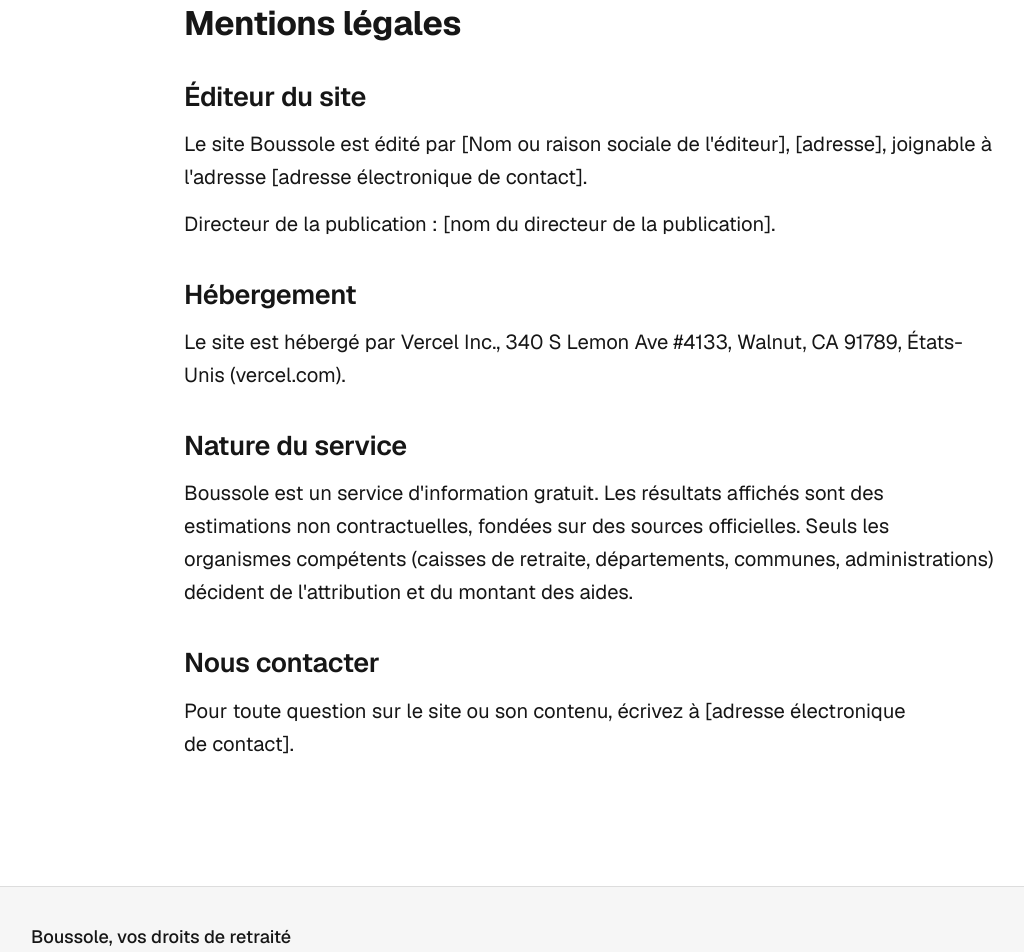
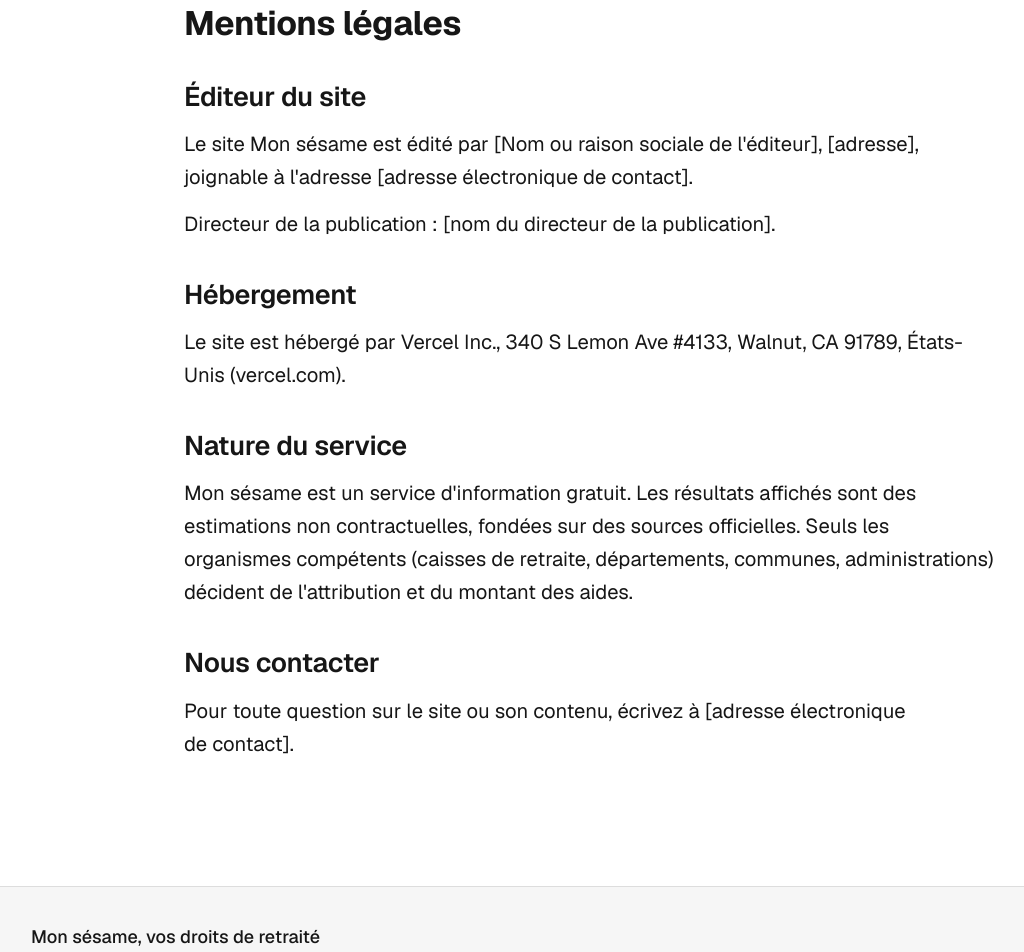
Before and after one commit to Nctrn17/mon-sesame, a Next.js app in the folder web/: page /mentions-legales in a window 1280 px wide. Shown: the part 120-1072 px from the top of the page, without its empty margins (51-1075 px from the left). Built offline with nearby package versions, Linux system fonts and the light colour scheme; no server answers.

Commit message:
feat: renommage du service en Mon sesame

```diff
--- a/web/src/app/accessibilite/page.tsx
+++ b/web/src/app/accessibilite/page.tsx
@@ -1,8 +1,8 @@
 import type { Metadata } from "next";
 
 export const metadata: Metadata = {
-  title: "Accessibilité : Boussole",
-  description: "Engagement d'accessibilité du service Boussole.",
+  title: "Accessibilité : Mon sésame",
+  description: "Engagement d'accessibilité du service Mon sésame.",
 };
 
 export default function AccessibilitePage() {
@@ -11,7 +11,7 @@ export default function AccessibilitePage() {
       <h1 className="text-3xl font-bold text-foreground">Accessibilité</h1>
 
       <p className="mt-4 text-lg leading-relaxed">
-        Boussole s&apos;adresse d&apos;abord aux personnes retraitées et à leurs proches. Le
+        Mon sésame s&apos;adresse d&apos;abord aux personnes retraitées et à leurs proches. Le
         site est conçu pour être lisible et utilisable par le plus grand nombre : texte
         agrandi par défaut, contrastes élevés, navigation possible entièrement au clavier,
         compatibilité avec les lecteurs d&apos;écran, respect du réglage « réduire les
--- a/web/src/app/confidentialite/page.tsx
+++ b/web/src/app/confidentialite/page.tsx
@@ -1,9 +1,9 @@
 import type { Metadata } from "next";
 
 export const metadata: Metadata = {
-  title: "Données personnelles : Boussole",
+  title: "Données personnelles : Mon sésame",
   description:
-    "Ce que Boussole fait de vos réponses : rien n'est conservé, aucun compte n'est requis.",
+    "Ce que Mon sésame fait de vos réponses : rien n'est conservé, aucun compte n'est requis.",
 };
 
 export default function ConfidentialitePage() {
@@ -12,7 +12,7 @@ export default function ConfidentialitePage() {
       <h1 className="text-3xl font-bold text-foreground">Vos données personnelles</h1>
 
       <p className="mt-4 text-lg leading-relaxed">
-        Boussole est conçu pour fonctionner sans conserver vos informations. Cette page
+        Mon sésame est conçu pour fonctionner sans conserver vos informations. Cette page
         explique simplement ce qui se passe quand vous utilisez le simulateur.
       </p>
 
--- a/web/src/app/mentions-legales/page.tsx
+++ b/web/src/app/mentions-legales/page.tsx
@@ -1,8 +1,8 @@
 import type { Metadata } from "next";
 
 export const metadata: Metadata = {
-  title: "Mentions légales : Boussole",
-  description: "Mentions légales du service Boussole.",
+  title: "Mentions légales : Mon sésame",
+  description: "Mentions légales du service Mon sésame.",
 };
 
 /*
@@ -16,7 +16,7 @@ export default function MentionsLegalesPage() {
 
       <h2 className="mt-8 text-2xl font-semibold text-foreground">Éditeur du site</h2>
       <p className="mt-3 text-lg leading-relaxed">
-        Le site Boussole est édité par [Nom ou raison sociale de l&apos;éditeur],
+        Le site Mon sésame est édité par [Nom ou raison sociale de l&apos;éditeur],
         [adresse], joignable à l&apos;adresse [adresse électronique de contact].
       </p>
       <p className="mt-3 text-lg leading-relaxed">
@@ -31,7 +31,7 @@ export default function MentionsLegalesPage() {
 
       <h2 className="mt-8 text-2xl font-semibold text-foreground">Nature du service</h2>
       <p className="mt-3 text-lg leading-relaxed">
-        Boussole est un service d&apos;information gratuit. Les résultats affichés sont des
+        Mon sésame est un service d&apos;information gratuit. Les résultats affichés sont des
         estimations non contractuelles, fondées sur des sources officielles. Seuls les
         organismes compétents (caisses de retraite, départements, communes, administrations)
         décident de l&apos;attribution et du montant des aides.
--- a/web/src/components/layout/SiteFooter.tsx
+++ b/web/src/components/layout/SiteFooter.tsx
@@ -4,7 +4,7 @@ export function SiteFooter() {
   return (
     <footer className="print:hidden mt-16 border-t border-border bg-card">
       <div className="mx-auto max-w-5xl px-4 py-8 text-base text-muted">
-        <p className="font-medium text-foreground">Boussole, vos droits de retraité</p>
+        <p className="font-medium text-foreground">Mon sésame, vos droits de retraité</p>
         <p className="mt-2 max-w-2xl">
           Service d&apos;information gratuit. Les résultats sont des estimations non
           contractuelles : seuls les organismes compétents décident de l&apos;attribution et du
--- a/web/src/components/results/ResultsView.tsx
+++ b/web/src/components/results/ResultsView.tsx
@@ -76,7 +76,7 @@ export function ResultsView({
       </div>
 
       <p className="hidden print:block mt-2 text-muted">
-        Bilan Boussole du {new Date(report.generatedAt).toLocaleDateString("fr-FR")}.
+        Bilan Mon sésame du {new Date(report.generatedAt).toLocaleDateString("fr-FR")}.
       </p>
 
       <p className="mt-4 text-muted">
--- a/web/src/domain/geo/plainText.ts
+++ b/web/src/domain/geo/plainText.ts
@@ -3,7 +3,7 @@
  *
  * Les descriptions renvoyées par data.inclusion contiennent du markdown brut
  * (titres « ### », gras « **...** », liens « [texte](url) », commentaires HTML,
- * astérisques échappés...). Le public de Boussole est peu à l'aise avec la
+ * astérisques échappés...). Le public de Mon sésame est peu à l'aise avec la
  * technologie : on retire toute cette syntaxe et on tronque proprement à la fin
  * d'un mot pour n'afficher qu'un résumé court et clair.
  */
```
